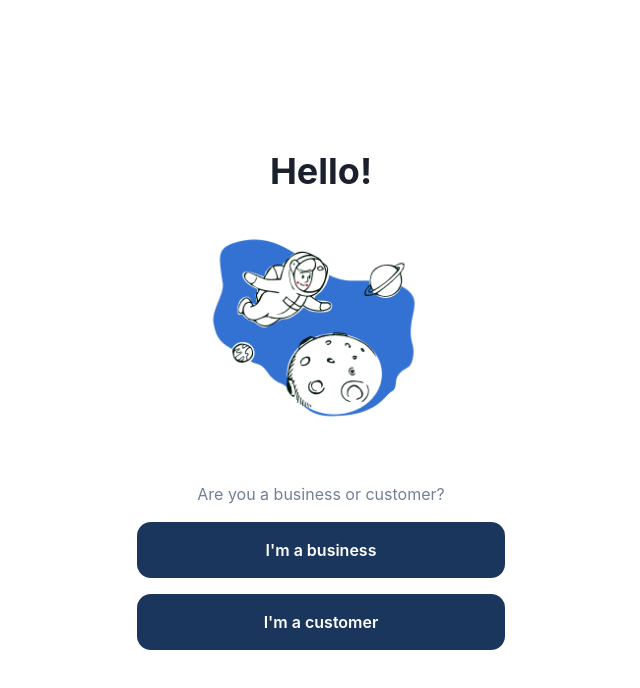
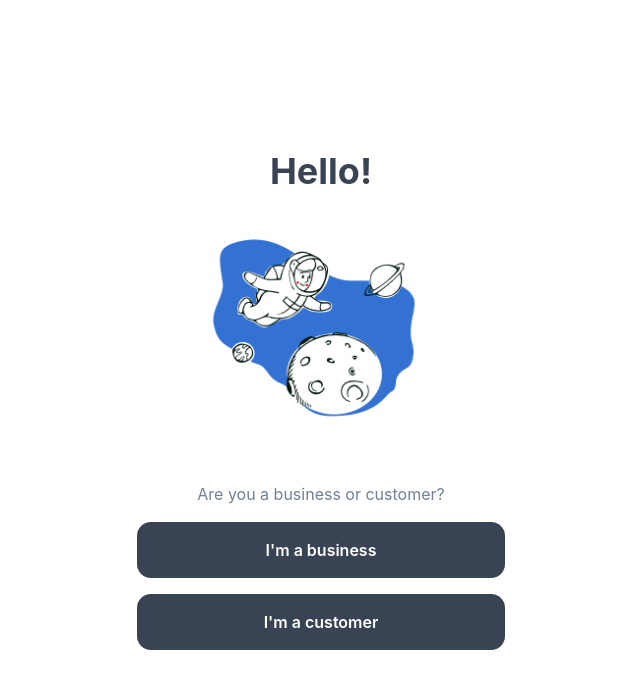
Before and after one commit to HitoKage13/codebrew21, a Next.js app in the folder next/: page / in a window 1280 px wide. Shown: the top 688 px of the page, without its empty margins (319-959 px from the left). Built offline with nearby package versions, Linux system fonts and the light colour scheme.

Commit message:
Theme styles

```diff
--- a/next/pages/_app.tsx
+++ b/next/pages/_app.tsx
@@ -1,9 +1,10 @@
 import { ChakraProvider, Flex } from "@chakra-ui/react";
 import React from "react";
+import { theme } from "../theme";
 
 const App = ({ Component, pageProps }) => {
   return (
-    <ChakraProvider>
+    <ChakraProvider theme={theme}>
       <Flex
         flexDirection="column"
         alignItems="center"
--- a/next/pages/index.tsx
+++ b/next/pages/index.tsx
@@ -6,7 +6,7 @@ import React from "react";
 const Home = () => {
   return (
     <>
-      <Heading>Hello!</Heading>
+      <Heading color="oxford-blue.DEFAULT">Hello!</Heading>
       <AspectRatio width="70%" ratio={1}>
         <Image src="/Welcome.png" layout="fill" objectFit="cover" />
       </AspectRatio>
@@ -14,26 +14,12 @@ const Home = () => {
         Are you a business or customer?
       </Text>
       <Link href="/business/login">
-        <Button
-          mt="1rem"
-          bgColor="blue.900"
-          color="white"
-          height="3.5rem"
-          width="full"
-          borderRadius="0.875rem"
-        >
+        <Button mt="1rem" height="3.5rem" colorScheme="oxford-blue">
           I'm a business
         </Button>
       </Link>
       <Link href="/customer/login">
-        <Button
-          mt="1rem"
-          bgColor="blue.900"
-          color="white"
-          height="3.5rem"
-          width="full"
-          borderRadius="0.875rem"
-        >
+        <Button mt="1rem" height="3.5rem" colorScheme="oxford-blue">
           I'm a customer
         </Button>
       </Link>
--- a/next/theme/index.ts
+++ b/next/theme/index.ts
@@ -1,3 +1,44 @@
 import { extendTheme } from "@chakra-ui/react";
 
-export const theme = extendTheme({});
+export const theme = extendTheme({
+  colors: {
+    "oxford-blue": {
+      DEFAULT: "#384353",
+      "50": "#ABB6C6",
+      "100": "#9BA8BC",
+      "200": "#7D8EA7",
+      "300": "#617490",
+      "400": "#4D5C71",
+      "500": "#384353",
+      "600": "#232A35",
+      "700": "#0F1216",
+      "800": "#000000",
+      "900": "#000000",
+    },
+    indigo: {
+      DEFAULT: "#4E63D2",
+      "50": "#FFFFFF",
+      "100": "#F1F2FB",
+      "200": "#C8CFF1",
+      "300": "#9FABE7",
+      "400": "#7787DC",
+      "500": "#4E63D2",
+      "600": "#3046BD",
+      "700": "#263794",
+      "800": "#1B286C",
+      "900": "#111943",
+    },
+  },
+  components: {
+    Button: {
+      baseStyle: {
+        borderRadius: "14px",
+        width: "full",
+        color: "white",
+      },
+      defaultProps: {
+        colorScheme: "indigo",
+      },
+    },
+  },
+});
```
Also changed, not shown: next/pages/business/login.tsx (+33 -6 lines).
